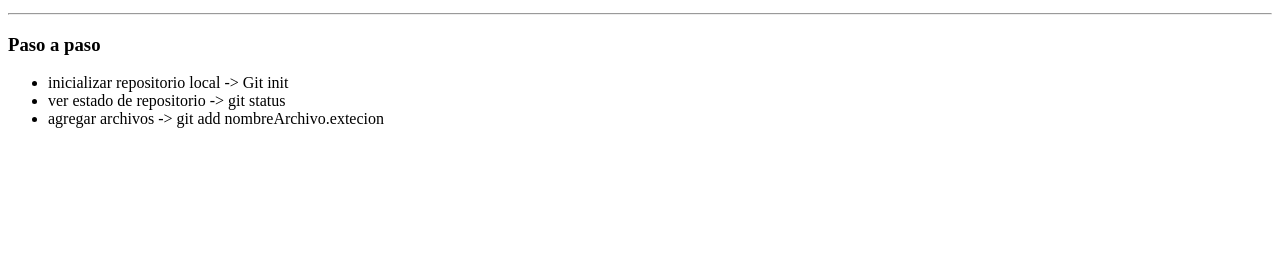
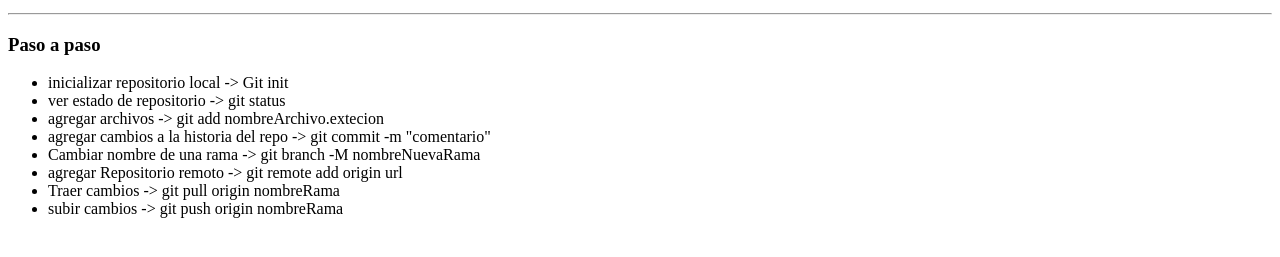
Before and after one commit to erik-777/mi-primer-repo, a plain HTML site: page index.html in a window 1280 px wide. Shown: the part 101-358 px from the top of the page. Drawn offline with Linux system fonts and the light colour scheme.

Commit message:
update index

```diff
--- a/index.html
+++ b/index.html
@@ -18,6 +18,12 @@
         <li> inicializar repositorio local -> Git init</li>
         <li> ver estado de repositorio -> git status</li>
         <li>agregar archivos -> git add nombreArchivo.extecion</li>
+        <li>agregar cambios a la historia del repo -> git commit -m "comentario"</li>
+        <li>Cambiar nombre de una rama -> git branch -M nombreNuevaRama</li>
+        <li>agregar Repositorio remoto -> git remote add origin url</li>
+        <li>Traer cambios -> git pull origin nombreRama</li>
+        <li>subir cambios -> git push origin nombreRama</li>
+
 
     </ul>
 
```
